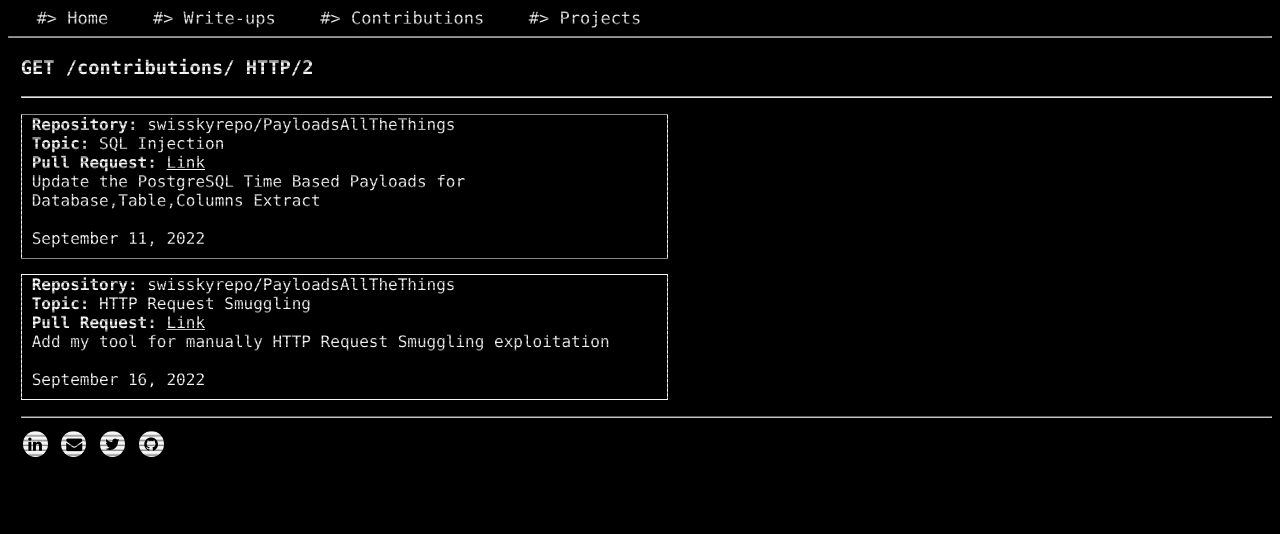
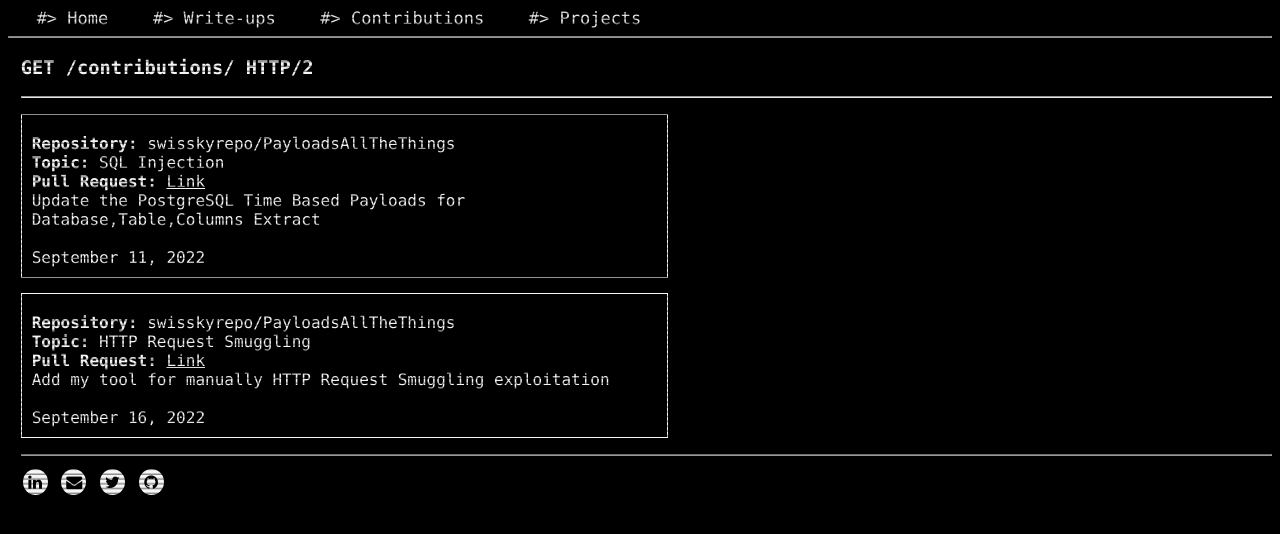
Before and after one commit to dhmosfunk/dhmosfunk.github.io, a Jekyll site: the page built from _pages/contributions.md, in a window 1280 px wide. Shown: the top 534 px of the page. Built offline with Jekyll 4.4.1, drawn with Linux system fonts in a browser that asks for light colours.

Commit message:
Add new line

```diff
--- a/_layouts/contributions.html
+++ b/_layouts/contributions.html
@@ -8,7 +8,7 @@
 <hr>
     <p class="data">
         {% for contributions in site.contributions %}
-        <div id="post_data">
+        <div id="post_data"><br>
             <b>Repository:</b> {{contributions.repository}}<br>
             <b>Topic:</b> {{contributions.topic}} <br>
             <b>Pull Request:</b> <a href="{{contributions.pullreq}}" target="_blank">Link</a><br>
```
